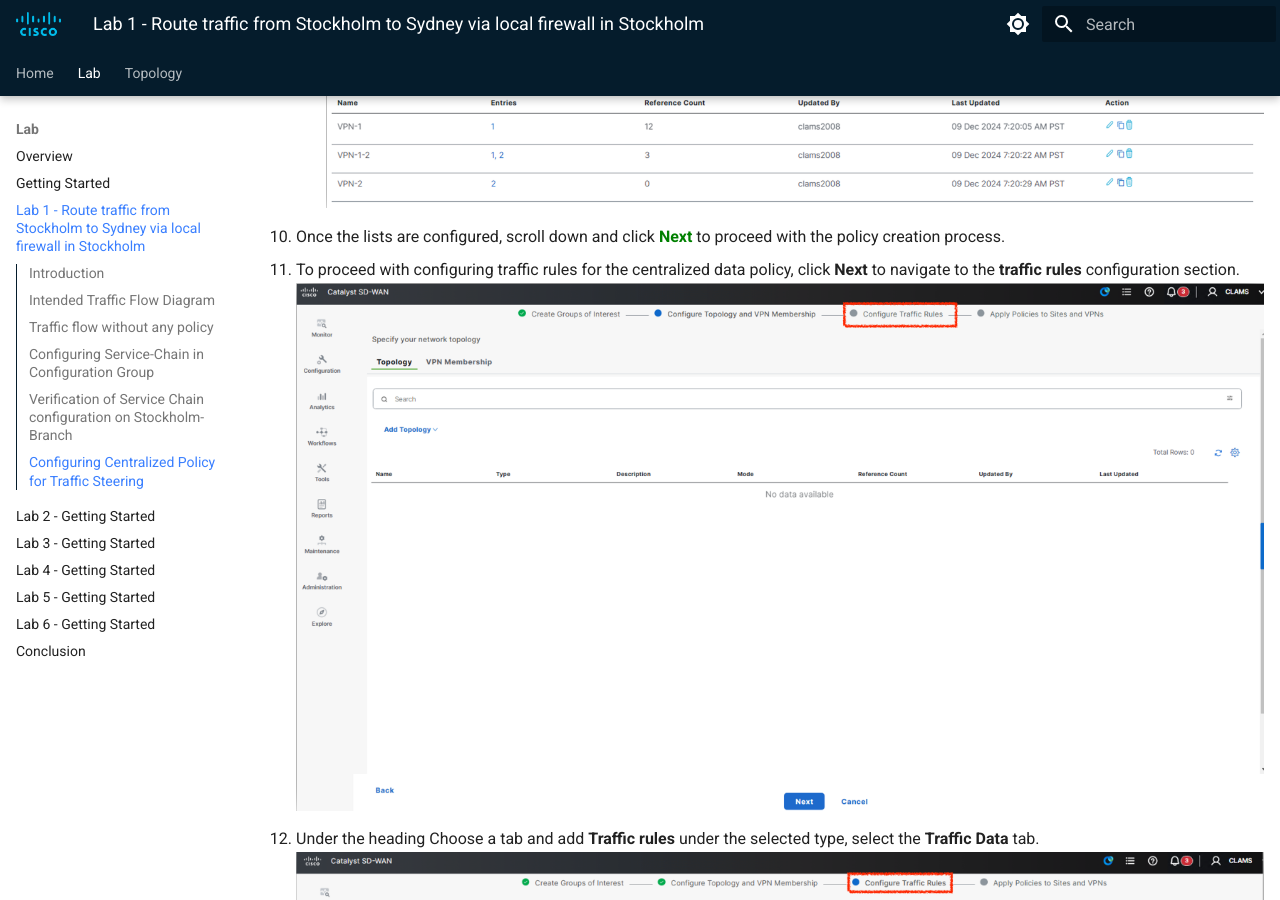
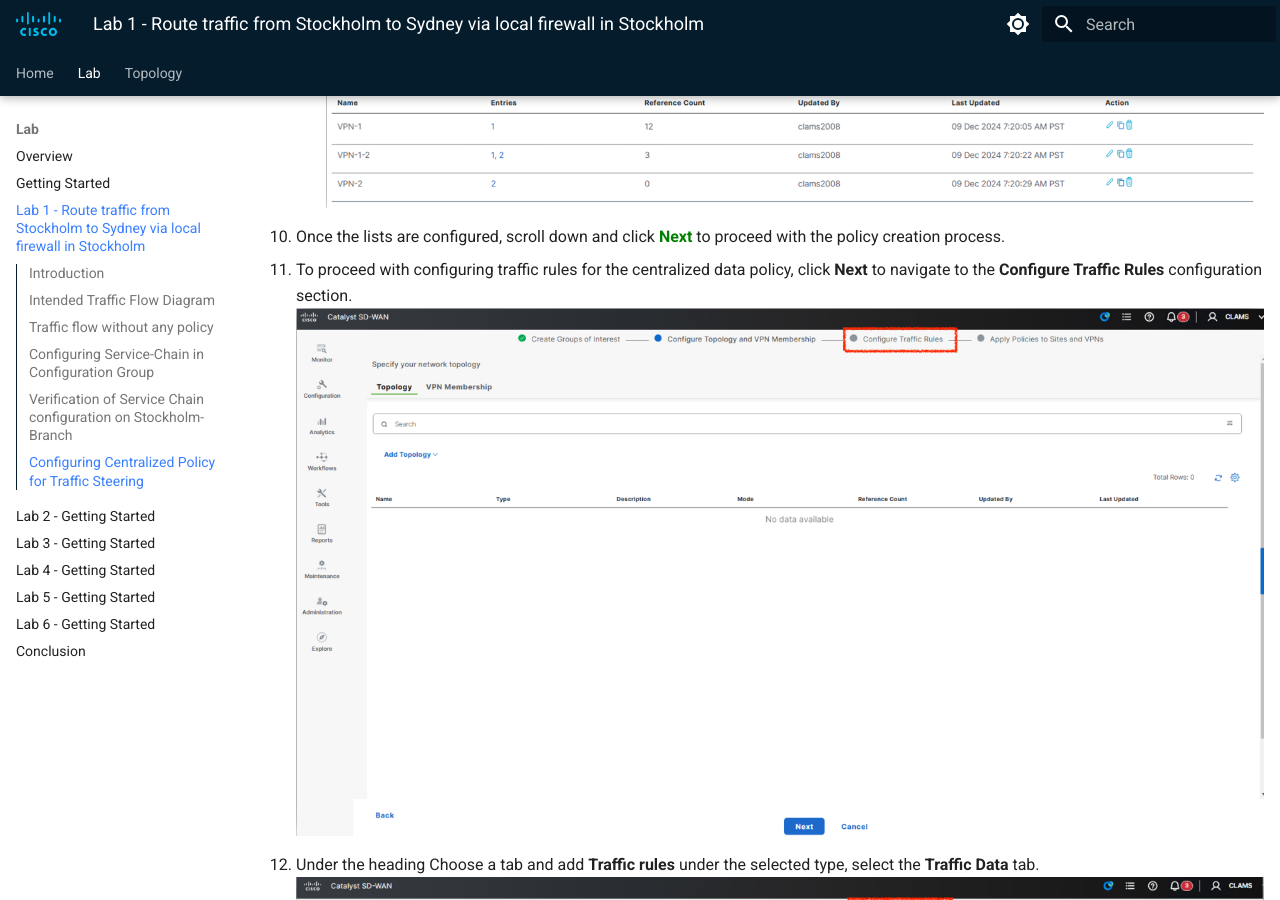
Before and after one commit to ciscodocs/ltrent-2008-clemea25, an MkDocs documentation site: the page built from docs/lab1_getting_started.md, in a window 1280 px wide and 900 px high, scrolled down 17272 px. Built offline with MkDocs 1.6.1 and Material for MkDocs 9.7.7, drawn with Linux system fonts in a browser that asks for light colours.

Commit message:
Scenario-1 guide

```diff
--- a/docs/lab1_getting_started.md
+++ b/docs/lab1_getting_started.md
@@ -243,7 +243,7 @@ Next, we will configure a centralized data policy to ensure that traffic initiat
       3. Add VPN: <font color="orange">1</font>
    ![Adding VPN List](./assets/S-1-figure-28.png){ .off-glb .small .center }
    3. Once the lists are configured, scroll down and click **<font color="green">Next</font>** to proceed with the policy creation process.
-5. To proceed with configuring traffic rules for the centralized data policy, click **Next** to navigate to the **traffic rules** configuration section.
+5. To proceed with configuring traffic rules for the centralized data policy, click **Next** to navigate to the **Configure Traffic Rules** configuration section.
    ![Traffic Rules](./assets/S-1-figure-29.png){ .off-glb .small .center }
 6. Under the heading Choose a tab and add **Traffic rules** under the selected type, select the **Traffic Data** tab.
    ![Traffic Data Rules](./assets/S-1-figure-30.png){ .off-glb .small .center }
```
